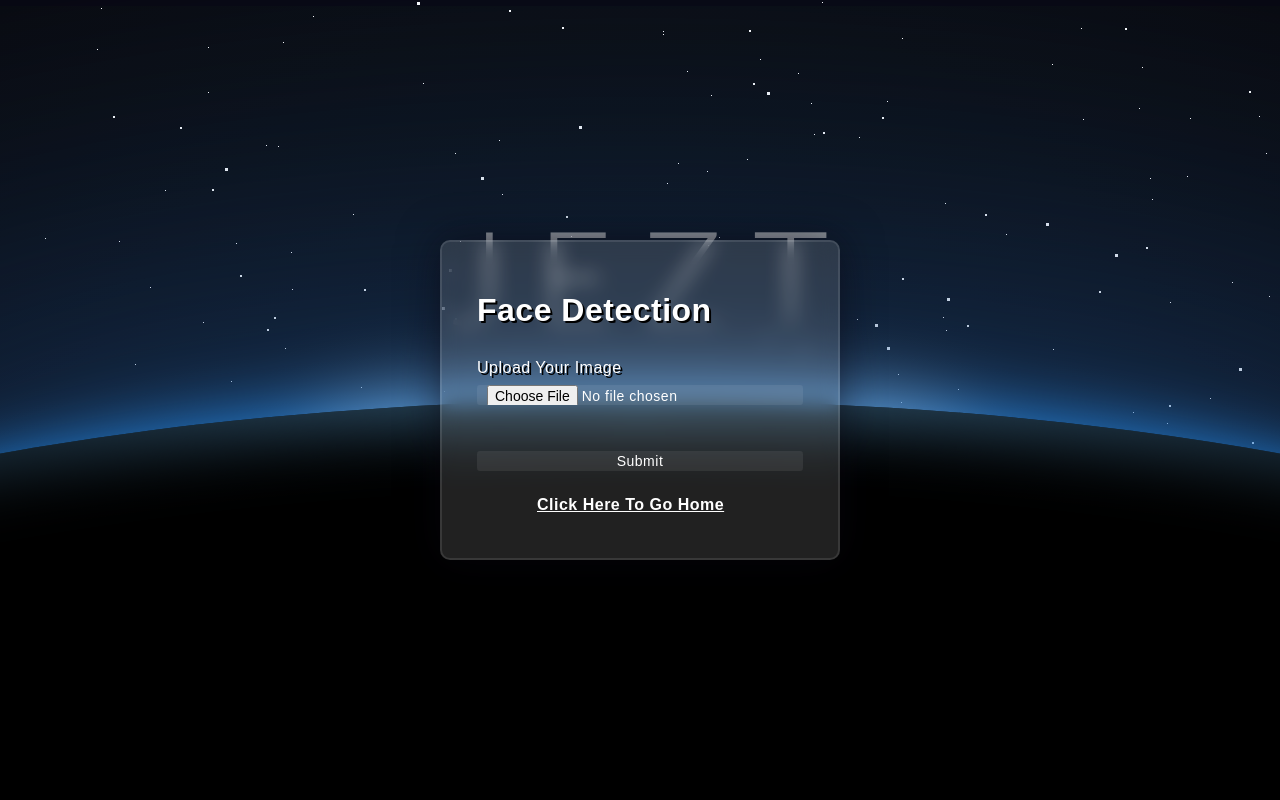
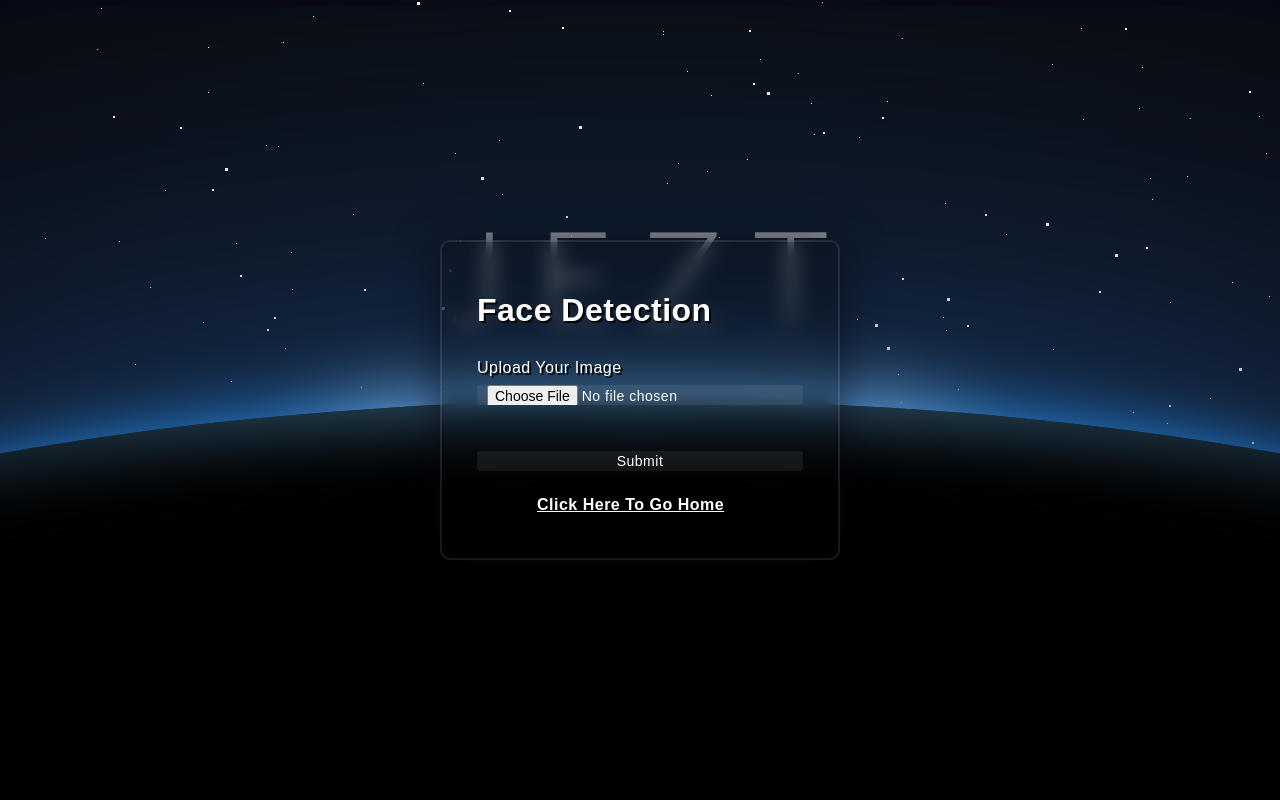
Before and after one commit to AshikR7/FaceFuse, a Django app: page /faceapp/detection/ in a window 1280 px wide. Run offline with Django 5.2, Linux system fonts and the light colour scheme.

Commit message:
Update face_detection.html

```diff
--- a/face_dection/faceapp/templates/face_detection.html
+++ b/face_dection/faceapp/templates/face_detection.html
@@ -39,27 +39,11 @@
       position: absolute;
       border-radius: 50%;
   }
-  /* .shape:first-child{
-      background: linear-gradient(
-          #1845ad,
-          #23a2f6
-      );
-      left: -80px;
-      top: -80px;
-  } */
-  /* .shape:last-child{
-      background: linear-gradient(
-          to right,
-          #ff512f,
-          #f09819
-      );
-      right: -30px;
-      bottom: -80px;
-  } */
+
   form{
       height: 320px;
       width: 400px;
-      background-color: rgba(255,255,255,0.13);
+      background-color: rgba(0, 0, 0, 0.2);
       position: absolute;
       transform: translate(-50%,-50%);
       top: 50%;
```
